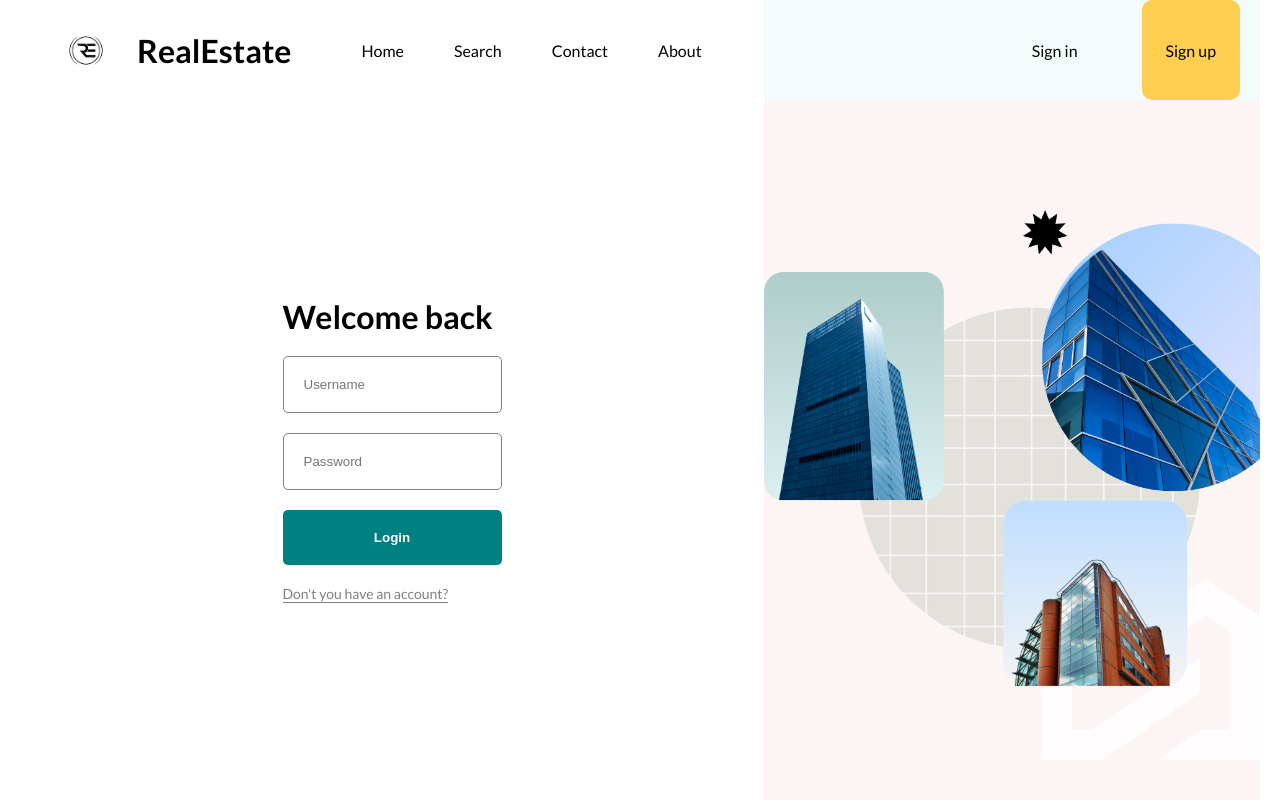
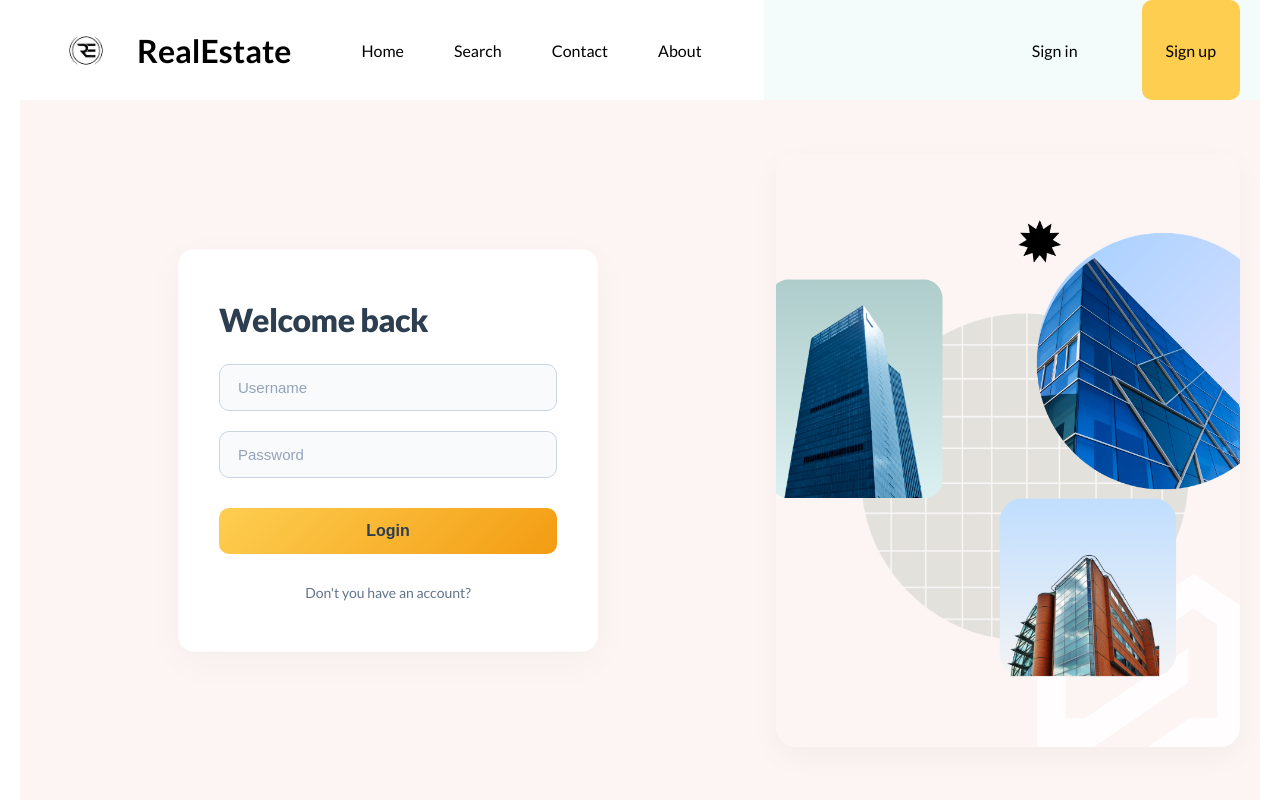
Before and after one commit to rohansaini-02/Property-Pal, a React (Vite) app in the folder frontend/: page /login in a window 1280 px wide. Shown: the top 800 px of the page. Built offline with nearby package versions, Linux system fonts and the light colour scheme; no server answers.

Commit message:
Refine Login and Register UI card styling and input focus highlights

```diff
--- a/frontend/src/routes/login/login.scss
+++ b/frontend/src/routes/login/login.scss
@@ -1,6 +1,10 @@
+@import "../../responsive.scss";
+
 .login {
   height: 100%;
   display: flex;
+  background-color: #fcf5f3;
+  overflow: hidden;
 
   .formContainer {
     flex: 3;
@@ -8,42 +12,117 @@
     display: flex;
     align-items: center;
     justify-content: center;
+    padding: 20px;
+    animation: fadeInForm 0.6s cubic-bezier(0.16, 1, 0.3, 1) forwards;
 
     form {
       display: flex;
       flex-direction: column;
       gap: 20px;
+      background: #ffffff;
+      padding: 50px 40px;
+      border-radius: 16px;
+      box-shadow: 0 10px 40px rgba(0, 0, 0, 0.03), 0 1px 3px rgba(0, 0, 0, 0.02);
+      border: 1px solid rgba(0, 0, 0, 0.01);
+      width: 100%;
+      max-width: 420px;
+      transition: all 0.3s ease;
 
-      input{
-        padding: 20px;
-        border: 1px solid gray;
-        border-radius: 5px;
+      @include sm {
+        padding: 30px 20px;
+        box-shadow: none;
+        background: transparent;
+        border: none;
       }
 
-      button{
-        padding: 20px;
-        border-radius: 5px;
-        border: none;
-        background-color: teal;
-        color: white;
-        font-weight: bold;
-        cursor: pointer;
+      h1 {
+        font-size: 32px;
+        font-weight: 800;
+        color: #2c3e50;
+        margin-bottom: 5px;
+        letter-spacing: -0.5px;
+      }
 
-        &:disabled{
-          background-color: #BED9D8;
-          cursor: not-allowed;
+      input {
+        padding: 14px 18px;
+        border: 1.5px solid #cbd5e1;
+        border-radius: 10px;
+        font-size: 15px;
+        color: #2c3e50;
+        background-color: #f8fafc;
+        transition: all 0.3s ease;
+        outline: none;
+
+        &::placeholder {
+          color: #94a3b8;
+        }
+
+        &:focus {
+          border-color: #fece51;
+          background-color: #ffffff;
+          box-shadow: 0 0 0 4px rgba(254, 206, 81, 0.15);
         }
       }
 
-      span{
-        color: rgba(255, 0, 0, 0.591);
+      button {
+        padding: 14px;
+        border-radius: 10px;
+        border: none;
+        background: linear-gradient(135deg, #fece51, #f39c12);
+        color: #2c3e50;
+        font-weight: 700;
+        font-size: 16px;
+        cursor: pointer;
+        transition: all 0.3s ease;
+        display: flex;
+        align-items: center;
+        justify-content: center;
+        margin-top: 10px;
+
+        &:hover {
+          background: linear-gradient(135deg, #ffd366, #f5b041);
+          transform: translateY(-2px);
+          box-shadow: 0 8px 24px rgba(254, 206, 81, 0.3);
+        }
+
+        &:active {
+          transform: translateY(0);
+          box-shadow: none;
+        }
+
+        &:disabled {
+          background: #ebd6a3;
+          color: #a18e65;
+          cursor: not-allowed;
+          transform: none;
+          box-shadow: none;
+        }
       }
 
-      a{
+      span {
+        color: #c53030;
+        background-color: #fff5f5;
+        border-left: 4px solid #f56565;
+        padding: 12px;
+        border-radius: 6px;
         font-size: 14px;
-        color: gray;
-        border-bottom: 1px solid gray;
+        margin-top: 5px;
+        line-height: 1.4;
+      }
+
+      a {
+        font-size: 14px;
+        color: #64748b;
         width: max-content;
+        transition: all 0.2s ease;
+        align-self: center;
+        margin-top: 10px;
+        text-decoration: none;
+
+        &:hover {
+          color: #f39c12;
+          text-decoration: underline;
+        }
       }
     }
   }
@@ -54,8 +133,34 @@
     display: flex;
     align-items: center;
     justify-content: center;
+    padding: 20px;
+
+    @include md {
+      display: none;
+    }
+
     img {
       width: 100%;
+      height: 90%;
+      object-fit: cover;
+      border-radius: 20px;
+      box-shadow: 0 10px 30px rgba(0, 0, 0, 0.04);
+      transition: transform 0.8s ease;
+
+      &:hover {
+        transform: scale(1.02);
+      }
     }
   }
 }
+
+@keyframes fadeInForm {
+  from {
+    opacity: 0;
+    transform: translateY(15px);
+  }
+  to {
+    opacity: 1;
+    transform: translateY(0);
+  }
+}
--- a/frontend/src/routes/register/register.scss
+++ b/frontend/src/routes/register/register.scss
@@ -1,7 +1,10 @@
+@import "../../responsive.scss";
+
 .register {
   height: 100%;
   display: flex;
-  border-radius: 1%;
+  background-color: #fcf5f3;
+  overflow: hidden;
 
   .formContainer {
     flex: 3;
@@ -9,42 +12,117 @@
     display: flex;
     align-items: center;
     justify-content: center;
+    padding: 20px;
+    animation: fadeInForm 0.6s cubic-bezier(0.16, 1, 0.3, 1) forwards;
 
     form {
       display: flex;
       flex-direction: column;
       gap: 20px;
+      background: #ffffff;
+      padding: 50px 40px;
+      border-radius: 16px;
+      box-shadow: 0 10px 40px rgba(0, 0, 0, 0.03), 0 1px 3px rgba(0, 0, 0, 0.02);
+      border: 1px solid rgba(0, 0, 0, 0.01);
+      width: 100%;
+      max-width: 420px;
+      transition: all 0.3s ease;
+
+      @include sm {
+        padding: 30px 20px;
+        box-shadow: none;
+        background: transparent;
+        border: none;
+      }
+
+      h1 {
+        font-size: 32px;
+        font-weight: 800;
+        color: #2c3e50;
+        margin-bottom: 5px;
+        letter-spacing: -0.5px;
+      }
 
       input {
-        padding: 20px;
-        border: 1px solid gray;
-        border-radius: 5px;
+        padding: 14px 18px;
+        border: 1.5px solid #cbd5e1;
+        border-radius: 10px;
+        font-size: 15px;
+        color: #2c3e50;
+        background-color: #f8fafc;
+        transition: all 0.3s ease;
+        outline: none;
+
+        &::placeholder {
+          color: #94a3b8;
+        }
+
+        &:focus {
+          border-color: #fece51;
+          background-color: #ffffff;
+          box-shadow: 0 0 0 4px rgba(254, 206, 81, 0.15);
+        }
       }
 
       button {
-        padding: 20px;
-        border-radius: 5px;
+        padding: 14px;
+        border-radius: 10px;
         border: none;
-        background-color: teal;
-        color: white;
-        font-weight: bold;
+        background: linear-gradient(135deg, #fece51, #f39c12);
+        color: #2c3e50;
+        font-weight: 700;
+        font-size: 16px;
         cursor: pointer;
+        transition: all 0.3s ease;
+        display: flex;
+        align-items: center;
+        justify-content: center;
+        margin-top: 10px;
+
+        &:hover {
+          background: linear-gradient(135deg, #ffd366, #f5b041);
+          transform: translateY(-2px);
+          box-shadow: 0 8px 24px rgba(254, 206, 81, 0.3);
+        }
+
+        &:active {
+          transform: translateY(0);
+          box-shadow: none;
+        }
 
         &:disabled {
-          background-color: #bed9d8;
+          background: #ebd6a3;
+          color: #a18e65;
           cursor: not-allowed;
+          transform: none;
+          box-shadow: none;
         }
       }
 
       span {
-        color: rgba(255, 0, 0, 0.591);
+        color: #c53030;
+        background-color: #fff5f5;
+        border-left: 4px solid #f56565;
+        padding: 12px;
+        border-radius: 6px;
+        font-size: 14px;
+        margin-top: 5px;
+        line-height: 1.4;
       }
 
       a {
         font-size: 14px;
-        color: gray;
-        border-bottom: 1px solid gray;
+        color: #64748b;
         width: max-content;
+        transition: all 0.2s ease;
+        align-self: center;
+        margin-top: 10px;
+        text-decoration: none;
+
+        &:hover {
+          color: #f39c12;
+          text-decoration: underline;
+        }
       }
     }
   }
@@ -55,8 +133,34 @@
     display: flex;
     align-items: center;
     justify-content: center;
+    padding: 20px;
+
+    @include md {
+      display: none;
+    }
+
     img {
       width: 100%;
+      height: 90%;
+      object-fit: cover;
+      border-radius: 20px;
+      box-shadow: 0 10px 30px rgba(0, 0, 0, 0.04);
+      transition: transform 0.8s ease;
+
+      &:hover {
+        transform: scale(1.02);
+      }
     }
   }
 }
+
+@keyframes fadeInForm {
+  from {
+    opacity: 0;
+    transform: translateY(15px);
+  }
+  to {
+    opacity: 1;
+    transform: translateY(0);
+  }
+}
```
